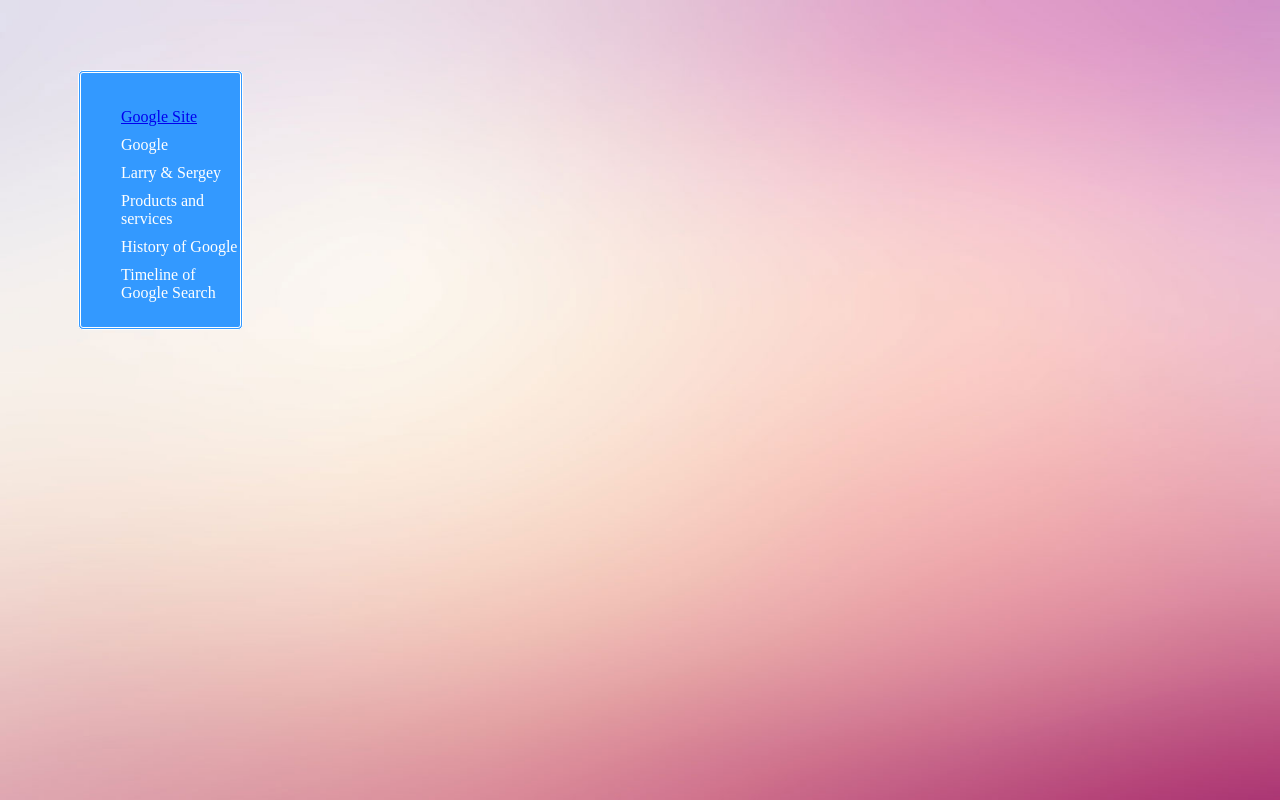
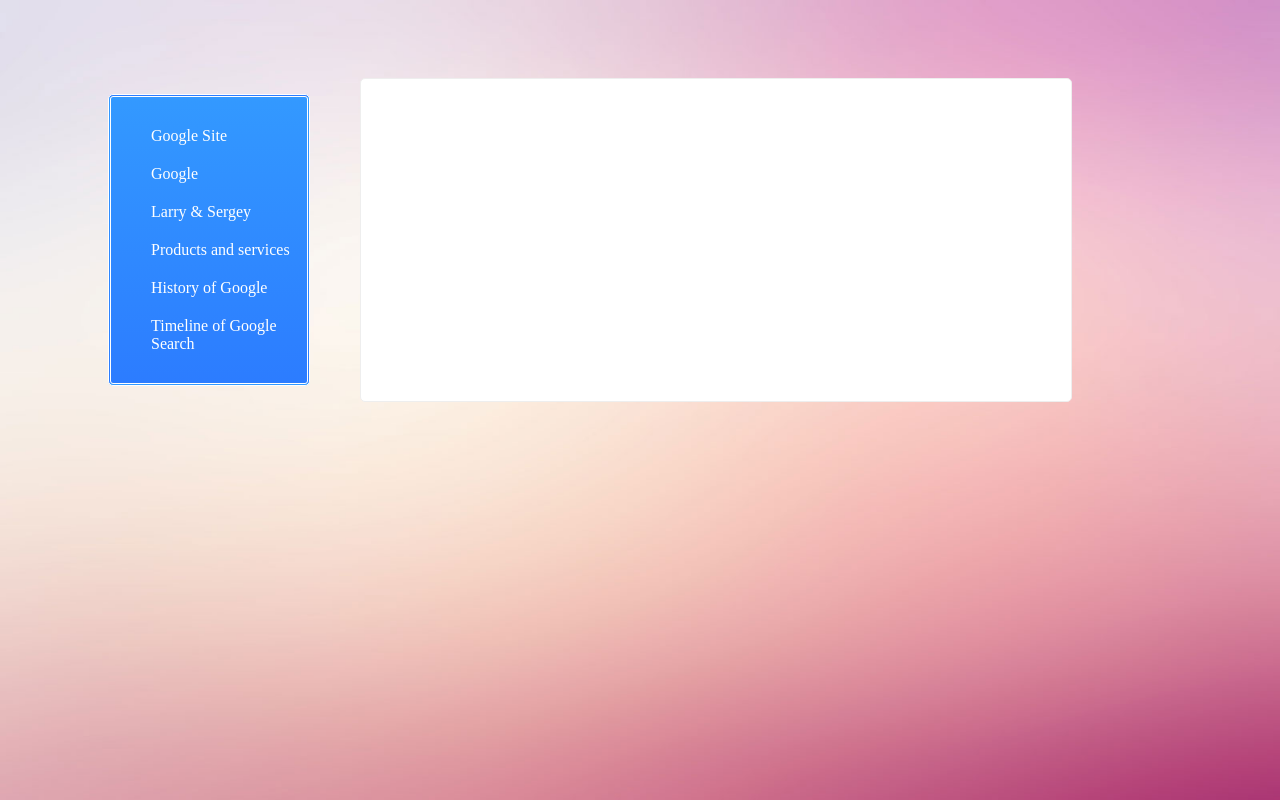
Before and after one commit to Hiroki-Miyasaka/WMAD_HTML, a plain HTML site: page session3/ex2/google.html in a window 1280 px wide. Drawn offline with Linux system fonts and the light colour scheme.

Commit message:
modified ex2

```diff
--- a/session3/ex2/google.html
+++ b/session3/ex2/google.html
@@ -12,14 +12,17 @@
     <nav class="itemes_area">
         <ul>
             <li><a href="#">Google Site</a></li>
-            <li>Google</li>
-            <li>Larry & Sergey</li>
-            <li>Products and services</li>
-            <li>History of Google</li>
-            <li>Timeline of Google Search</li>
+            <li><a href="#">Google</a></li>
+            <li><a href="#">Larry & Sergey</a></li>
+            <li><a href="#">Products and services</a></li>
+            <li><a href="#">History of Google</a></li>
+            <li><a href="#">Timeline of Google Search</a></li>
         </ul>
     </nav>
 
+    <main>
+
+    </main>
 
 </body>
 </html>
--- a/session3/ex2/googleDesign.css
+++ b/session3/ex2/googleDesign.css
@@ -1,32 +1,41 @@
 body {
     background-image: url(./assets/background.jpg);
     background-size: cover;
+    display: flex;
+}
+
+a {
+    color: white;
+    text-decoration: none;
 }
 
 .itemes_area {
-    margin-left: 70px;
+    margin-left: 100px;
     margin-top: 70px;
 }
 
 .itemes_area ul {
-    background-color: #3399FF;
+    background: linear-gradient(to bottom, #3399FF, #2C7CFF);
     list-style: none;
     border-radius: 5px;
     border: double 3px white;
-    width: 10%;
-    padding-top: 30px;
-    padding-bottom: 20px;
+    padding: 20px 15px 20px 40px;
 }
 
 .itemes_area li {
-    padding-top: 5px;
-    padding-bottom: 5px;
+    padding-top: 10px;
+    padding-bottom: 10px;
     color: white;
 }
 
 main {
     background-color: white;
-    border-radius: 10px;
+    border: 1px solid #EEEEEE;
+    border-radius: 5px;
+    margin-left: 50px;
+    margin-top: 70px;
+    margin-right: 200px;
+    width: 65%;
 }
 
 .name {
```
Also changed, not shown: 1 other file.
